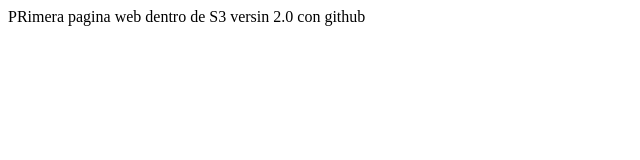
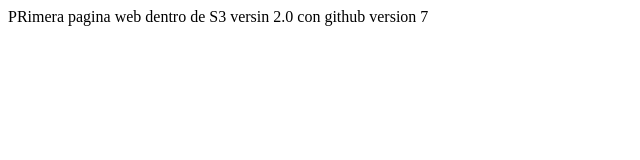
Before and after one commit to omarparedes23/probandos3, a plain HTML site: page index.html in a window 1280 px wide. Shown: the full height of the page, 0-640 px from the left. Drawn offline with Linux system fonts and the light colour scheme.

Commit message:
Update index.html
agregando

```diff
--- a/index.html
+++ b/index.html
@@ -1,7 +1,7 @@
 <html>
 
 <body>
-PRimera pagina web dentro de S3 versin 2.0 con github
+PRimera pagina web dentro de S3 versin 2.0 con github version 7
 </body>
 
 
```
